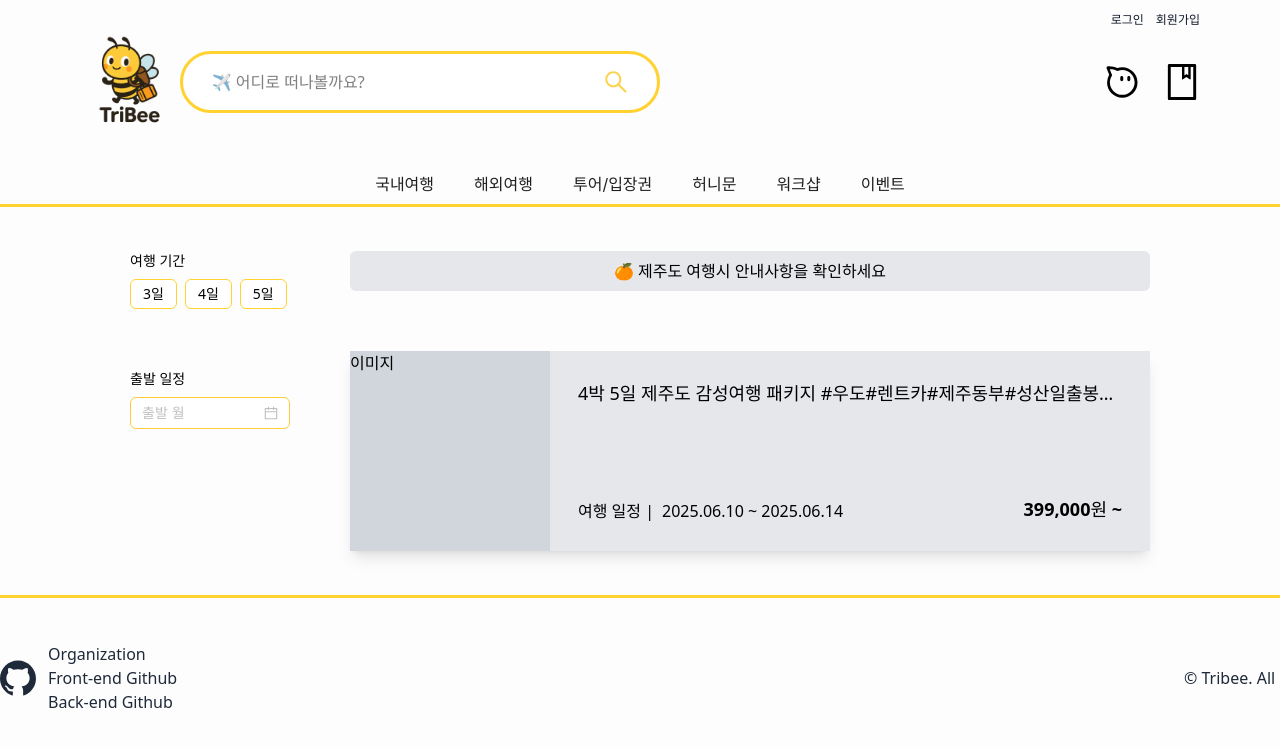
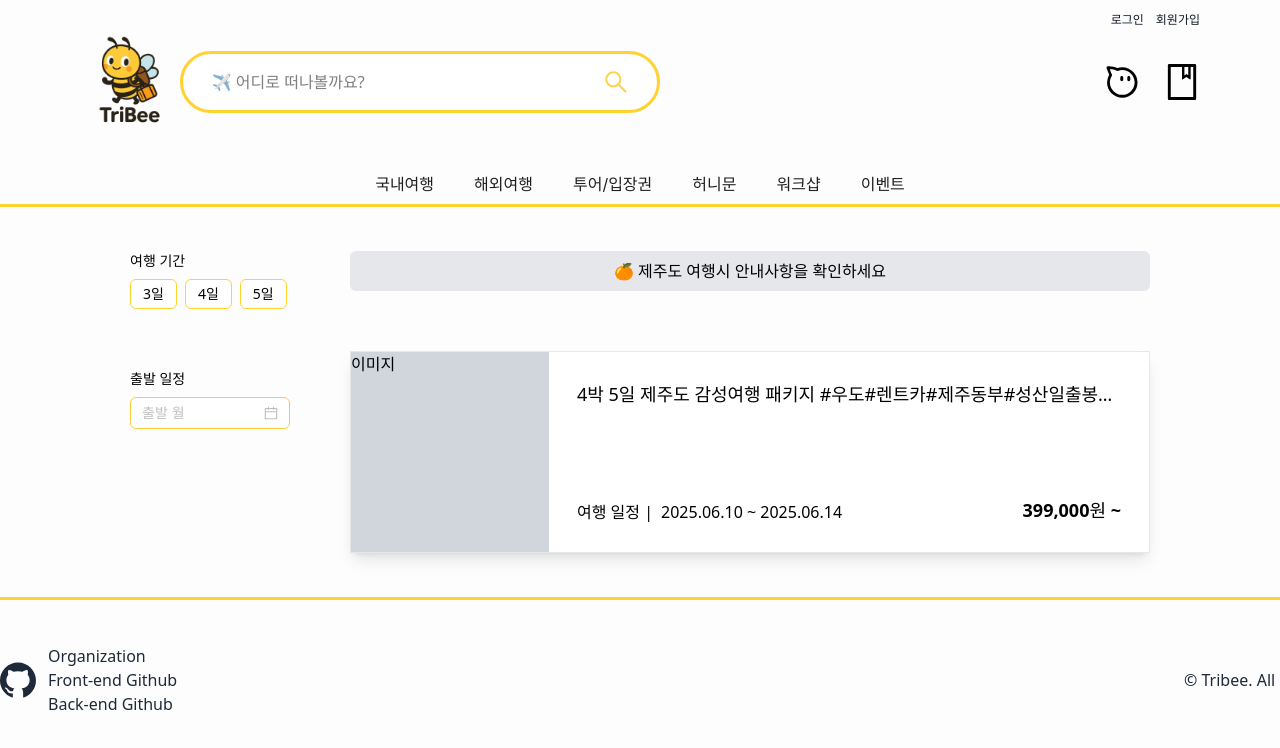
Before and after one commit to Tribee-project/Tribee-FE, a React (Vite) app: page /product-list/jeju in a window 1280 px wide. Shown: the top 748 px of the page. Built offline with nearby package versions, Linux system fonts and the light colour scheme.

Commit message:
Style: 제주도 상품 목록 UI 개선 - 배경색 및 테두리 스타일 수정

```diff
--- a/src/components/ProductLists/JejuProductList/JejuProductList.tsx
+++ b/src/components/ProductLists/JejuProductList/JejuProductList.tsx
@@ -113,10 +113,10 @@ const JejuProductList: React.FC = () => {
             <p>🍊 제주도 여행시 안내사항을 확인하세요</p>
           </div>
         </Space>
-        <div className="flex w-full flex-col gap-5 shadow-lg">
+        <div className="flex w-full flex-col gap-5 border-1 border-gray-200 shadow-lg">
           <div className="flex">
             <div className="h-50 w-50 bg-gray-300">이미지</div>
-            <div className="flex w-150 flex-col bg-gray-200 p-7">
+            <div className="flex w-150 flex-col bg-white p-7">
               <p className="overflow-hidden text-lg text-ellipsis whitespace-nowrap">
                 4박 5일 제주도 감성여행 패키지
                 #우도#렌트카#제주동부#성산일출봉#성산맛집
```
